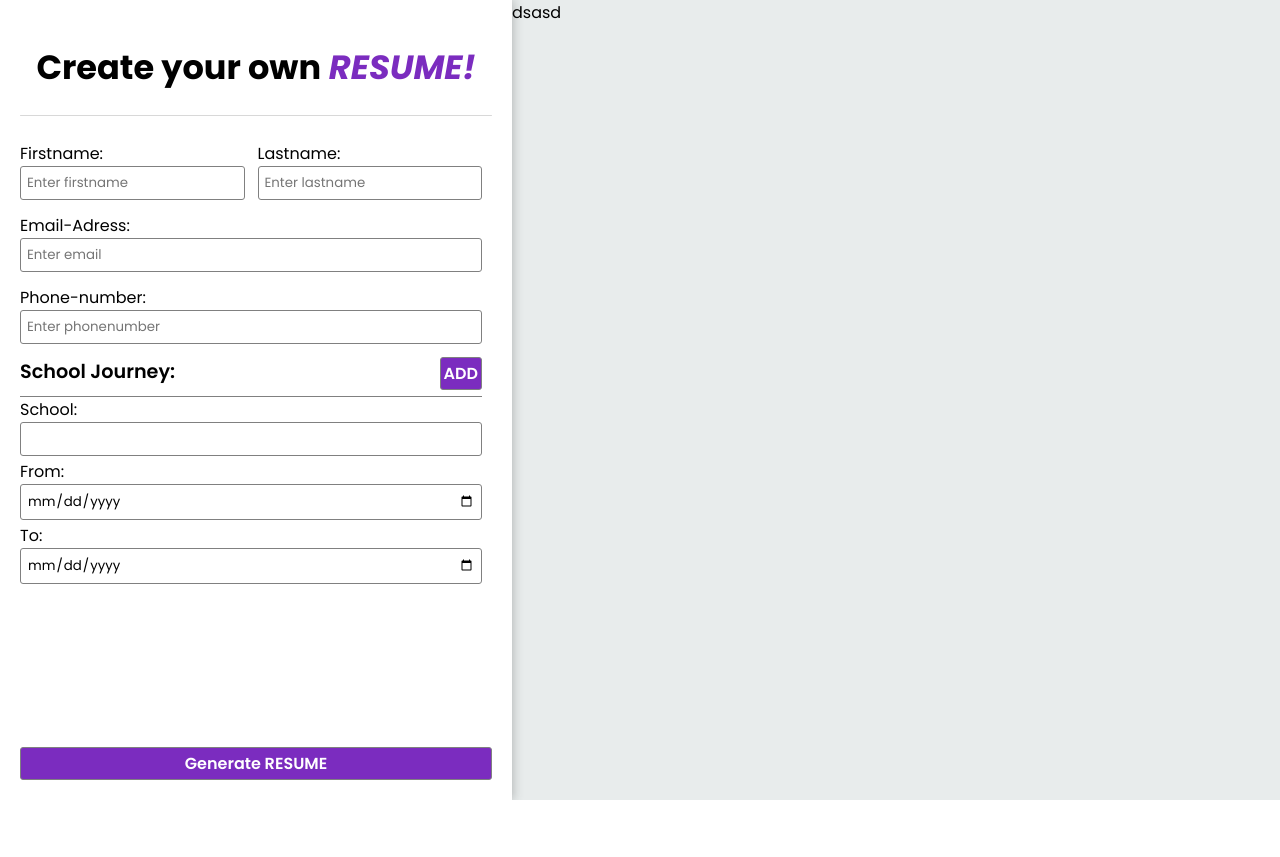
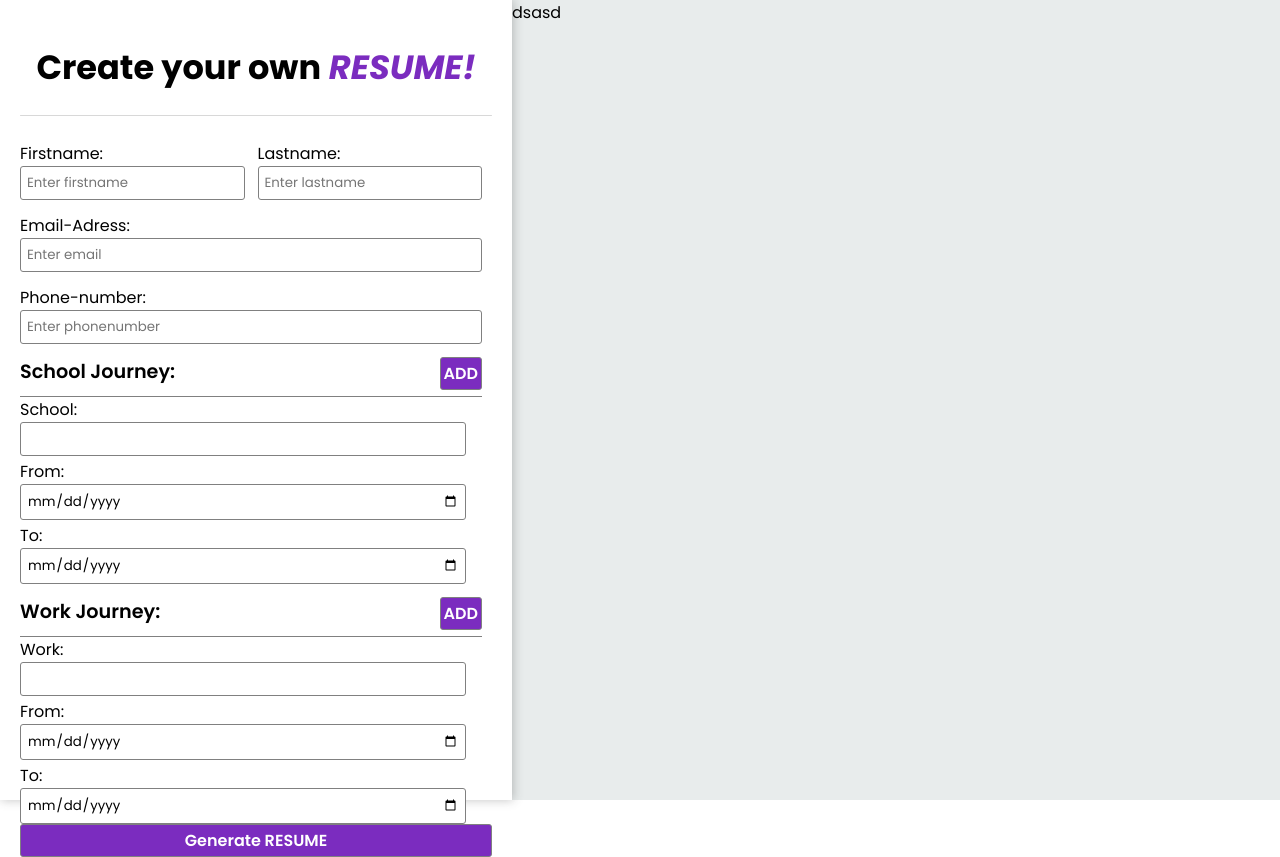
Before and after one commit to Kili196/CV-Generator, a React (Vite) app: page / in a window 1280 px wide. Before the commit the page ends 800 px from the top, so only its background shows below. Built offline with nearby package versions, Linux system fonts and the light colour scheme.

Commit message:
changed css classes of DoubleInputFields

```diff
--- a/src/components/InputBlock.jsx
+++ b/src/components/InputBlock.jsx
@@ -13,7 +13,7 @@
         setDoubleInputs={setDoubleInputs}
         subheading={subheading}
       />
-      <div className="journey-input">
+      <div className="scrollable padding-right-1em">
         <DoubleInputField subheading={subheading} />
         {doubleInputs}
       </div>
--- a/src/styles/Form.css
+++ b/src/styles/Form.css
@@ -72,9 +72,13 @@
   margin-bottom: 6px;
 }
 
-.journey-input {
-  display: flex;
-  flex-direction: column;
+.scrollable {
+  max-height: 8vw;
+  overflow-y: auto;
+}
+
+.padding-right-1em {
+  padding-right: 1em;
 }
 
 .input-pair {
@@ -90,3 +94,25 @@
     gap: 3px;
   }
 }
+
+@media (max-width: 1360px) {
+  .input-pair {
+    display: grid;
+    grid-template-columns: 1fr;
+    gap: 3px;
+  }
+
+  .form-input-container {
+    display: flex;
+    flex-direction: column;
+    gap: 13px;
+    max-height: 70vw;
+    padding-right: 10px;
+    overflow-y: auto;
+  }
+
+  .scrollable {
+    max-height: 15vw;
+    overflow-y: auto;
+  }
+}
```
